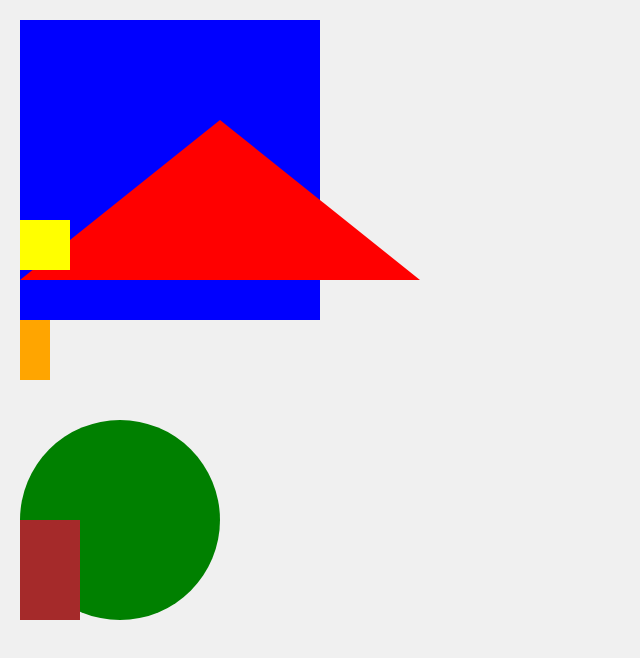
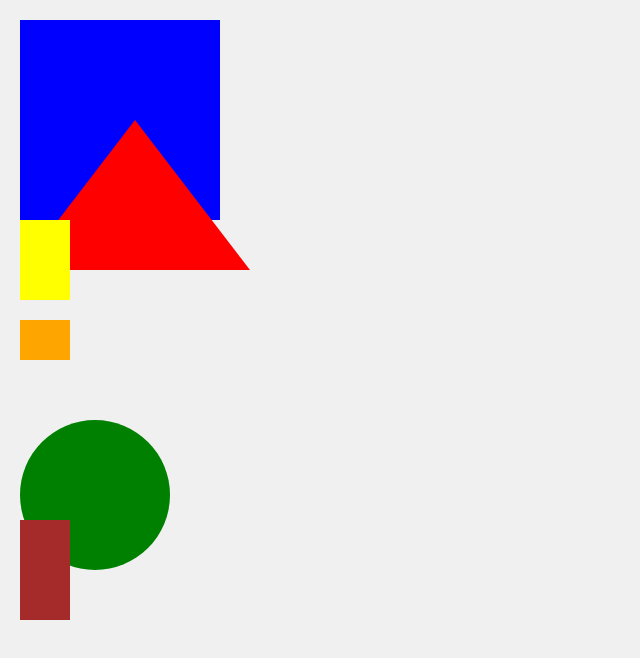
Before and after one commit to sdbedir/sekilden-sekil, a plain HTML site: page index.html in a window 1280 px wide. Shown: the whole page, without its empty margins (0-640 px from the left). Drawn offline with Linux system fonts and the light colour scheme.

Commit message:
Update styles.css

```diff
--- a/styles.css
+++ b/styles.css
@@ -1,4 +1,3 @@
-/* styles.css */
 body {
     margin: 0;
     padding: 0;
@@ -16,13 +15,12 @@ body {
 .shape {
     position: absolute;
     cursor: grab;
-    touch-action: none;
 }
 
 /* Şekilleri sol tarafta yukarıdan aşağı sıralıyoruz */
-#square { top: 20px; left: 20px; width: 300px; height: 300px; background-color: blue; }
-#triangle { top: 140px; left: 45px; width: 0; height: 0; border-left: 200px solid transparent; border-right: 200px solid transparent; border-bottom: 160px solid red; }
-#yellow-rectangle { top: 20px; left: 20px; width: 50px; height: 50px; background-color: yellow; }
-#orange-rectangle { top: 310px; left: 20px; width: 30px; height: 60px; background-color: orange; }
-#circle { top: 360px; left: 20px; width: 200px; height: 200px; background-color: green; border-radius: 50%; }
-#brown-rectangle { top: 480px; left: 20px; width: 60px; height: 100px; background-color: brown; }
+#square { top: 20px; left: 20px; width: 200px; height: 200px; background-color: blue; }
+#triangle { top: 240px; left: 45px; width: 0; height: 0; border-left: 115px solid transparent; border-right: 115px solid transparent; border-bottom: 150px solid red; }
+#yellow-rectangle { top: 420px; left: 20px; width: 50px; height: 80px; background-color: yellow; }
+#orange-rectangle { top: 520px; left: 20px; width: 50px; height: 40px; background-color: orange; }
+#circle { top: 590px; left: 20px; width: 150px; height: 150px; background-color: green; border-radius: 50%; }
+#brown-rectangle { top: 770px; left: 20px; width: 50px; height: 100px; background-color: brown; }
```
